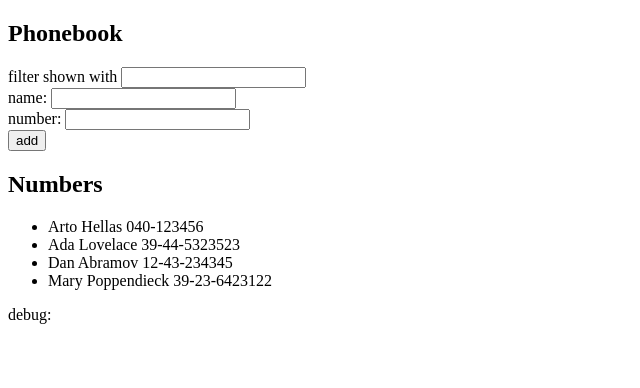
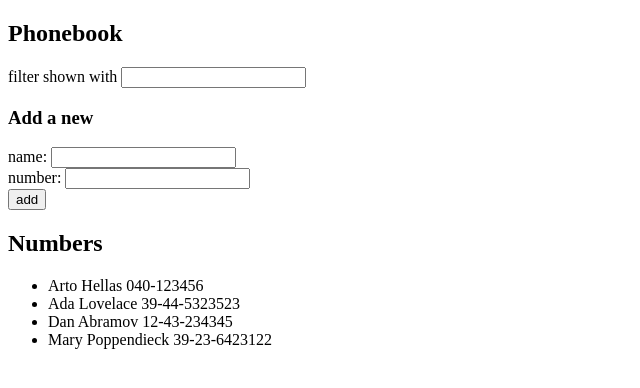
Before and after one commit to mohsintahiri/Full-Stack-Open, a React (Vite) app in the folder part2/phonebook/: page / in a window 1280 px wide. Shown: the top 388 px of the page, without its empty margins (0-640 px from the left). Built offline with nearby package versions, Linux system fonts and the light colour scheme.

Commit message:
Refactor App component by adding Filter, PersonForm, and Persons components for improved structure and functionality

```diff
--- a/part2/phonebook/src/App.jsx
+++ b/part2/phonebook/src/App.jsx
@@ -1,4 +1,7 @@
 import { useState } from 'react'
+import Filter from './components/Filter'
+import PersonForm from './components/PersonForm'
+import Persons from './components/Persons'
 
 const App = () => {
   const [persons, setPersons] = useState([
@@ -7,50 +10,18 @@ const App = () => {
     { name: 'Dan Abramov', number: '12-43-234345', id: 3 },
     { name: 'Mary Poppendieck', number: '39-23-6423122', id: 4 }
   ])
-  const [newName, setNewName] = useState('')
-  const [newNumber, setNewNumber] = useState('')
   const [newFilter, setNewFilter] = useState('')
 
-  const handleSubmit = (event =>{
-    event.preventDefault()
-    if (newName === "" || newNumber === "") {
-      return window.alert(`Fill in all of the info before adding a new person`)
-    }
-    if (persons.find(person => person.name === newName)) {
-      return window.alert(`${newName} is already added to phonebook`)
-    }
-    const personObject = {
-      name: newName,
-      number: newNumber,
-      id: (persons.length + 1)
-    }
-    setPersons(persons.concat(personObject))
-    setNewName('')
-    setNewNumber('')
-  })
+  const personsToShow = persons.filter(person => person.name.toLowerCase().includes(newFilter.toLowerCase()))
 
-  const handleNameChange = event => setNewName(event.target.value)
-  const handleNumberChange = event => setNewNumber(event.target.value)
-  const handleFilterChange = event => setNewFilter(event.target.value)
-  const personsToShow = persons.filter(person => newFilter===""? person : person.name.toLowerCase().includes(newFilter.toLowerCase()))
   return (
     <div>
       <h2>Phonebook</h2>
-        <div>filter shown with <input value={newFilter} onChange={handleFilterChange}/></div>
-      <form onSubmit={handleSubmit}>
-        <div>
-          <div>name: <input value={newName} onChange={handleNameChange}/></div>
-          <div>number: <input value={newNumber} onChange={handleNumberChange}/></div>
-        </div>
-        <div>
-          <button type="submit">add</button>
-        </div>
-      </form>
+      <Filter text="filter shown with" newFilter={newFilter} setNewFilter={setNewFilter}/>
+      <h3>Add a new</h3>
+      <PersonForm persons={persons} setPersons={setPersons}/>
       <h2>Numbers</h2>
-      <ul>
-       {personsToShow.map(i => <li key={i.id}>{i.name} {i.number}</li>)}
-      </ul>
-      <div>debug: {newName}</div>
+      <Persons personsToShow={personsToShow}/>
     </div>
   )
 }
--- /dev/null
+++ b/part2/phonebook/src/components/Filter.jsx
@@ -0,0 +1,6 @@
+const Filter = ({text, newFilter, setNewFilter}) => {
+  const handleFilterChange = event => setNewFilter(event.target.value)
+  return <div>{text} <input value={newFilter} onChange={handleFilterChange}/></div>
+}
+
+export default Filter
--- /dev/null
+++ b/part2/phonebook/src/components/PersonForm.jsx
@@ -0,0 +1,40 @@
+import { useState } from "react"
+
+const PersonForm = ({persons, setPersons})=>{
+  const [newName, setNewName] = useState('')
+  const [newNumber, setNewNumber] = useState('')
+  const handleSubmit = (event =>{
+    event.preventDefault()
+    if (newName === "" || newNumber === "") {
+      return window.alert(`Fill in all of the info before adding a new person`)
+    }
+    if (persons.find(person => person.name === newName)) {
+      return window.alert(`${newName} is already added to phonebook`)
+    }
+    const personObject = {
+      name: newName,
+      number: newNumber,
+      id: (persons.length + 1)
+    }
+    setPersons(persons.concat(personObject))
+    setNewName('')
+    setNewNumber('')
+  })
+
+  const handleNameChange = event => setNewName(event.target.value)
+  const handleNumberChange = event => setNewNumber(event.target.value)
+
+  return(
+    <form onSubmit={handleSubmit}>
+      <div>
+        <div>name: <input value={newName} onChange={handleNameChange}/></div>
+        <div>number: <input value={newNumber} onChange={handleNumberChange}/></div>
+      </div>
+      <div>
+        <button type="submit">add</button>
+      </div>
+    </form>
+  )
+}
+
+export default PersonForm
--- /dev/null
+++ b/part2/phonebook/src/components/Persons.jsx
@@ -0,0 +1,7 @@
+const Persons = ({personsToShow})=>{
+  return  <ul>
+            {personsToShow.map(i => <li key={i.id}>{i.name} {i.number}</li>)}
+          </ul>
+}
+
+export default Persons
```
